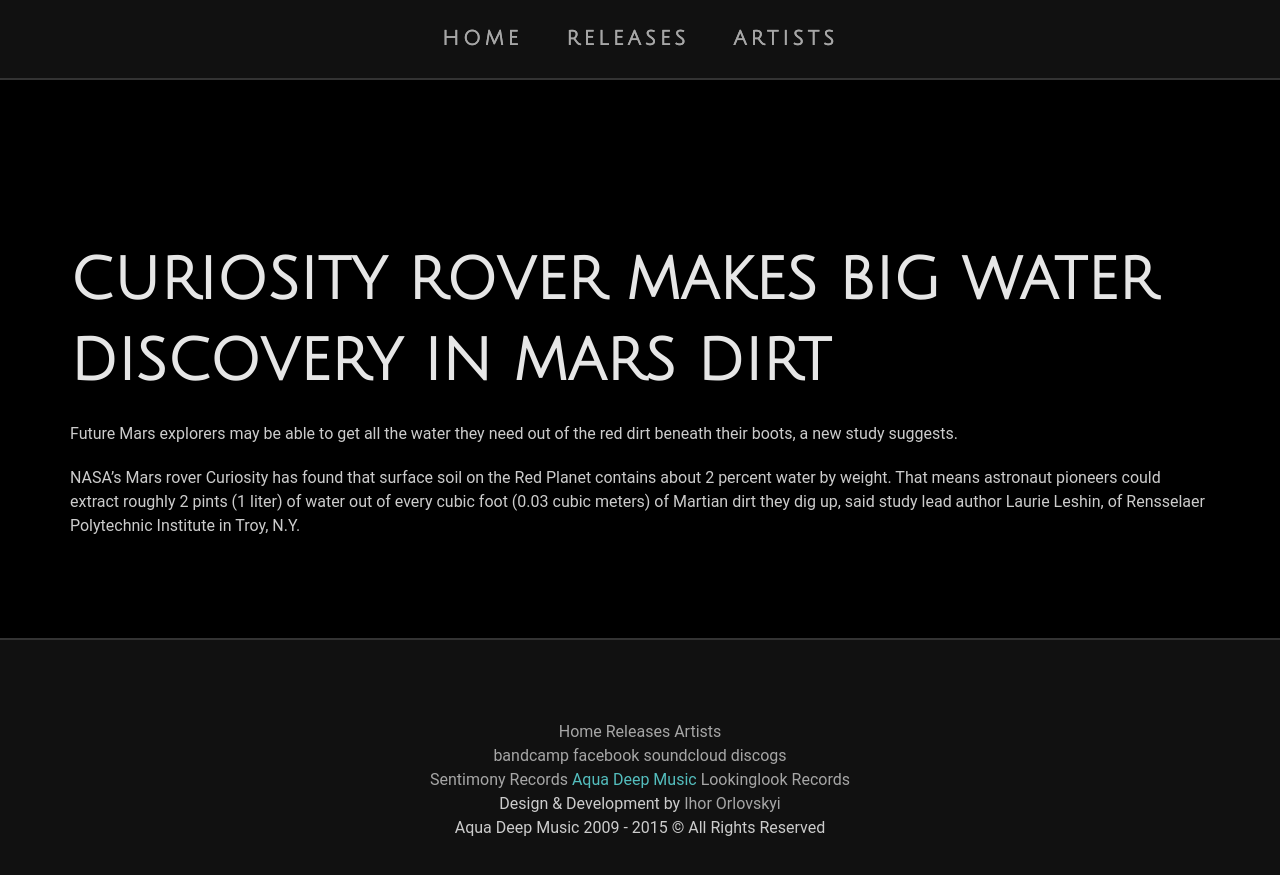
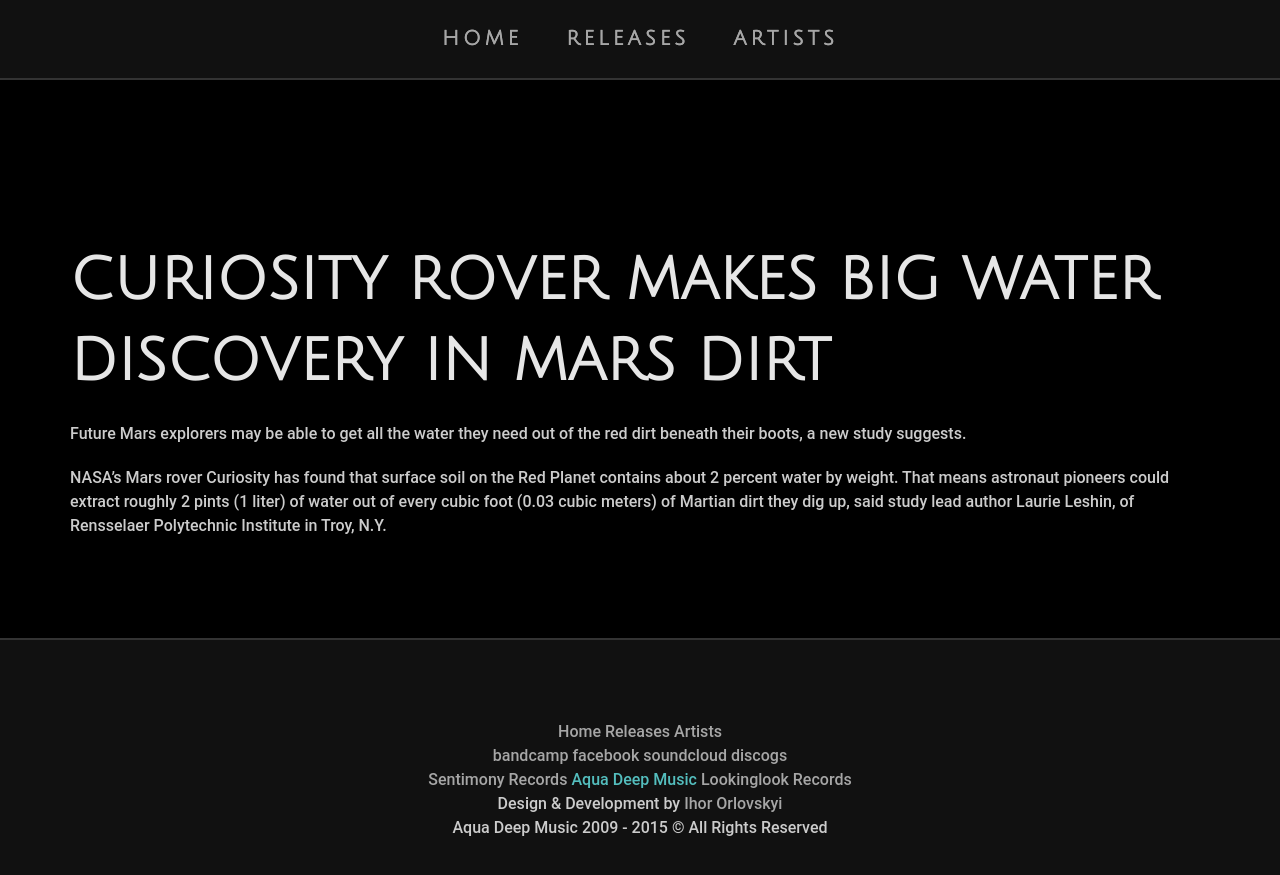
Before and after one commit to aqua-deep-music/aqua-deep-music.github.io, a Jekyll site: the page built from _posts/news/2013-09-26-water-in-martian-dirt.md, in a window 1280 px wide and 900 px high. Shown: the top 875 px of the window. Built offline with Jekyll 4.4.1, drawn with Linux system fonts in a browser that asks for light colours; some web fonts are replaced; comment, search, counter and statistics services are not loaded.

Commit message:
fix base

```diff
--- a/assets/css/2-base/_base.scss
+++ b/assets/css/2-base/_base.scss
@@ -111,7 +111,7 @@ body {
 	// font-family: 'Open Sans' sans-serif;
 	// font-family: 'Fauna One', Georgia, serif;
 	font-family: 'Roboto', Arial, sans-serif;
-	font-weight: 400;
+	font-weight: 500;
 	color: $text-color;
 	-webkit-font-smoothing: antialiased;
 	-webkit-text-size-adjust: 100%;
```
